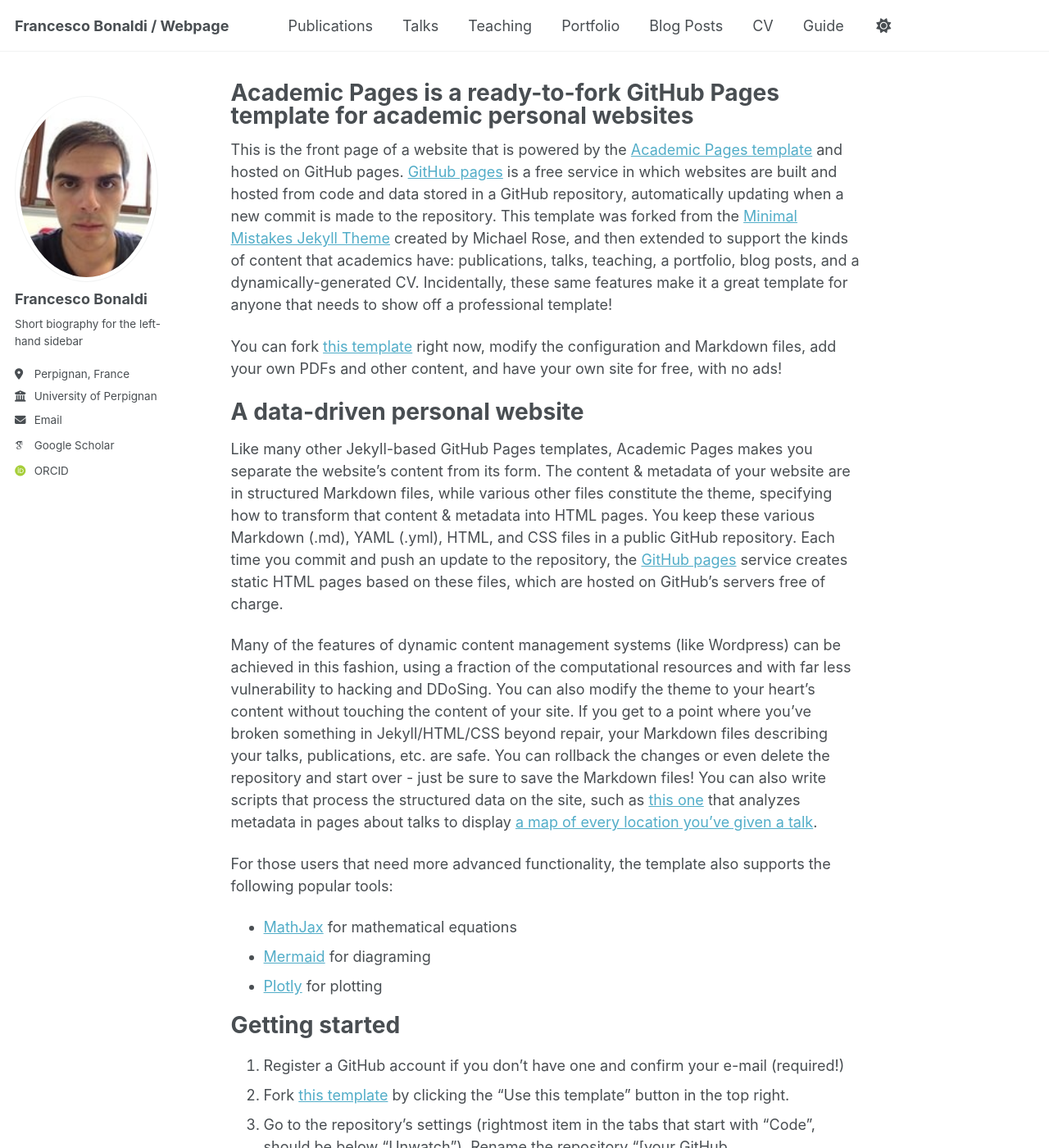
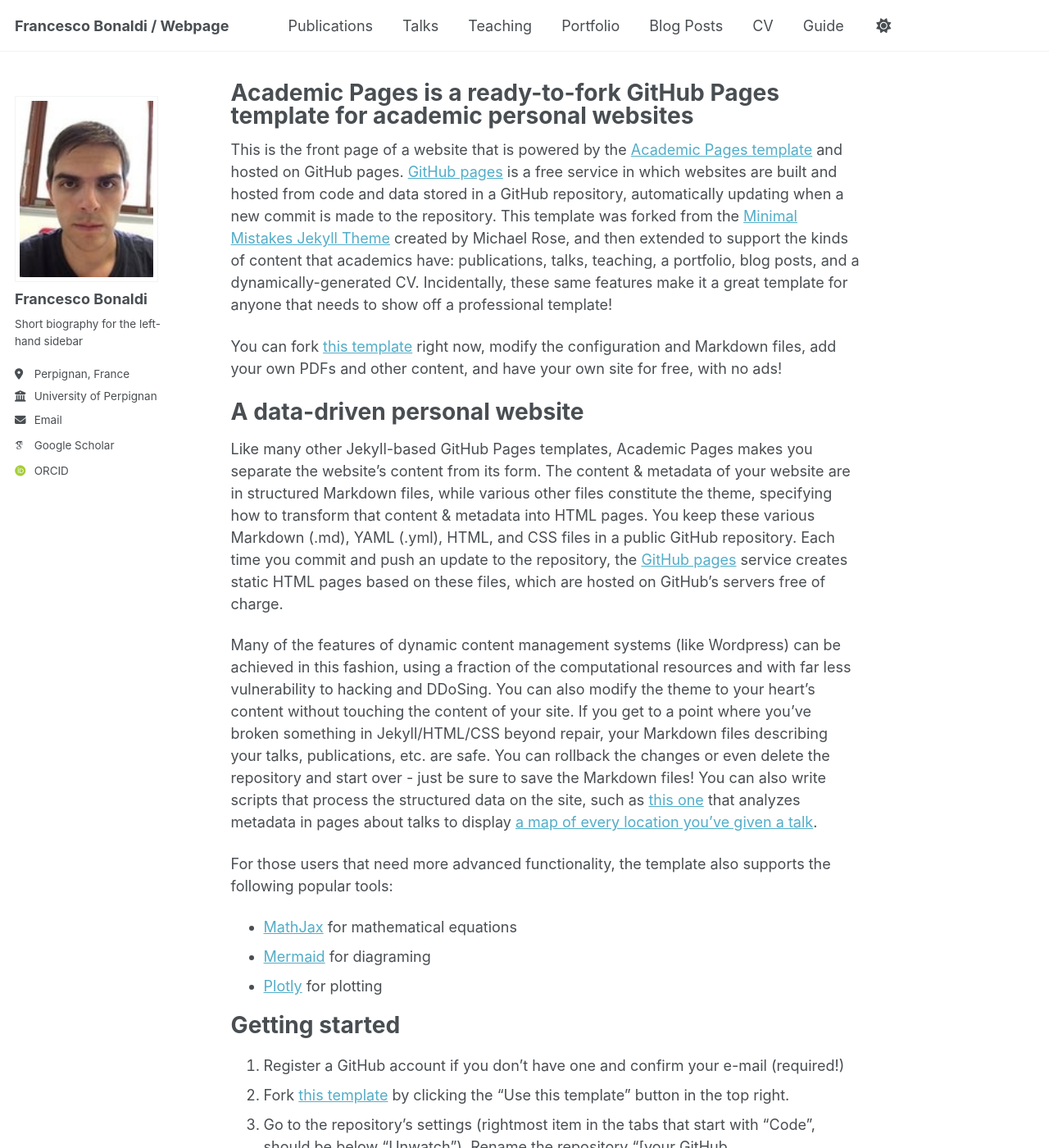
Before and after one commit to fbonaldi/fbonaldi.github.io, a Jekyll site: the page built from _pages/about.md, in a window 1280 px wide and 1400 px high. Shown: the whole window at 82% size. Built offline with Jekyll 4.4.1, drawn with Linux system fonts in a browser that asks for light colours; some web fonts are replaced; a script bundle is joined from its source files by our own code; library files that are not in the unit come from our copies.

Commit message:
Update _sidebar.scss

```diff
--- a/_sass/layout/_sidebar.scss
+++ b/_sass/layout/_sidebar.scss
@@ -95,7 +95,7 @@
 
   img {
     max-width: 175px;
-    border-radius: 50%;
+    border-radius: 0%;
 
     @include breakpoint($large) {
       padding: 5px;
@@ -193,7 +193,7 @@
   padding: 10px;
   list-style-type: none;
   border: 1px solid var(--global-border-color);
-  // border-radius: $border-radius;
+  border-radius: $border-radius;
   background: var(--global-bg-color);
   z-index: -1;
   box-shadow: 0 0 10px rgba(#000, 0.25);
```
